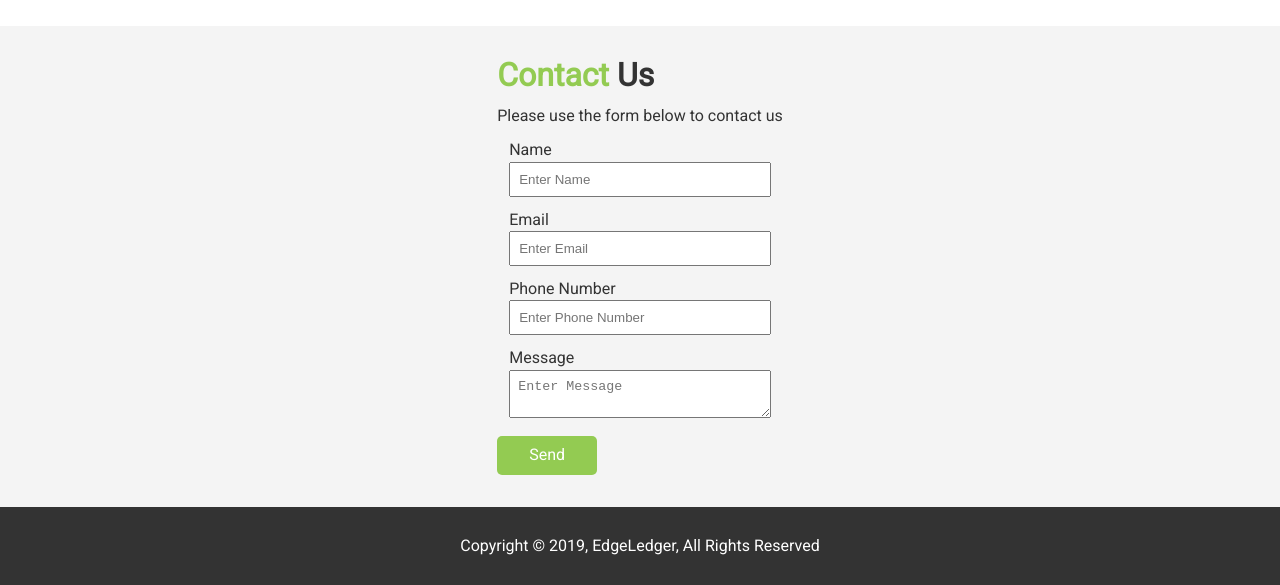
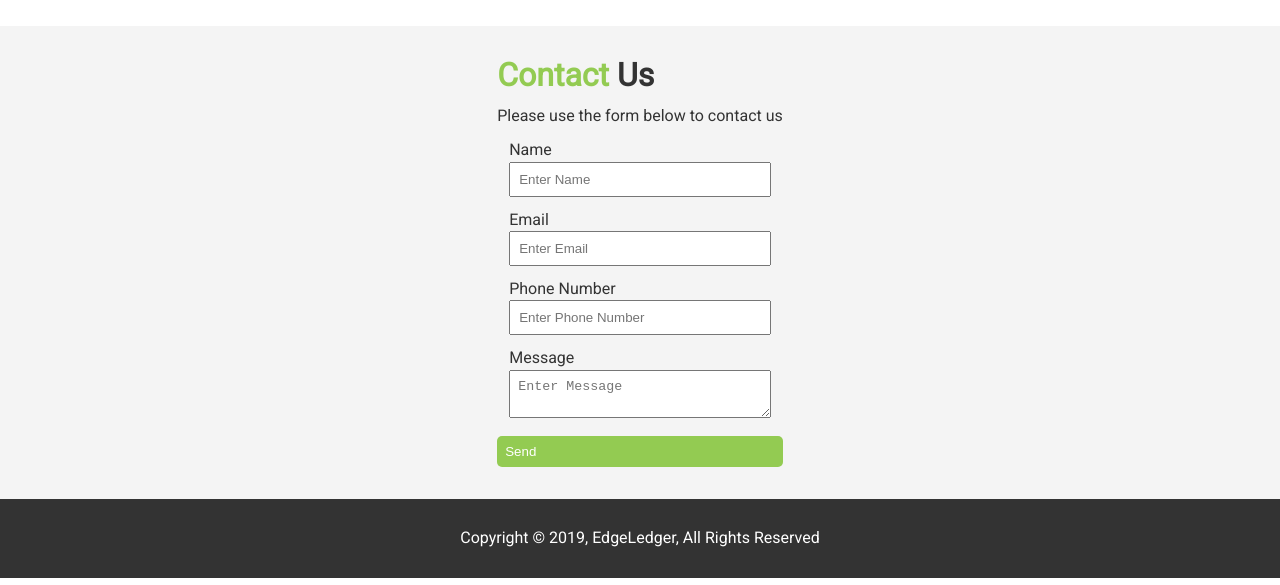
Before and after one commit to Fatma-M/EdgeLedger, a plain HTML site: page index.html in a window 1280 px wide. Shown: the part 1872-2457 px from the top of the page. Drawn offline with nearby package versions, Linux system fonts and the light colour scheme.

Commit message:
Update index.html

```diff
--- a/index.html
+++ b/index.html
@@ -159,7 +159,7 @@
                 placeholder="Enter Message"
               ></textarea>
             </div>
-            <a href="#" class="btn"> Send <a/>
+              <input value="Send" class="btn"/>
           </form>
         </div>
       </div>
```
